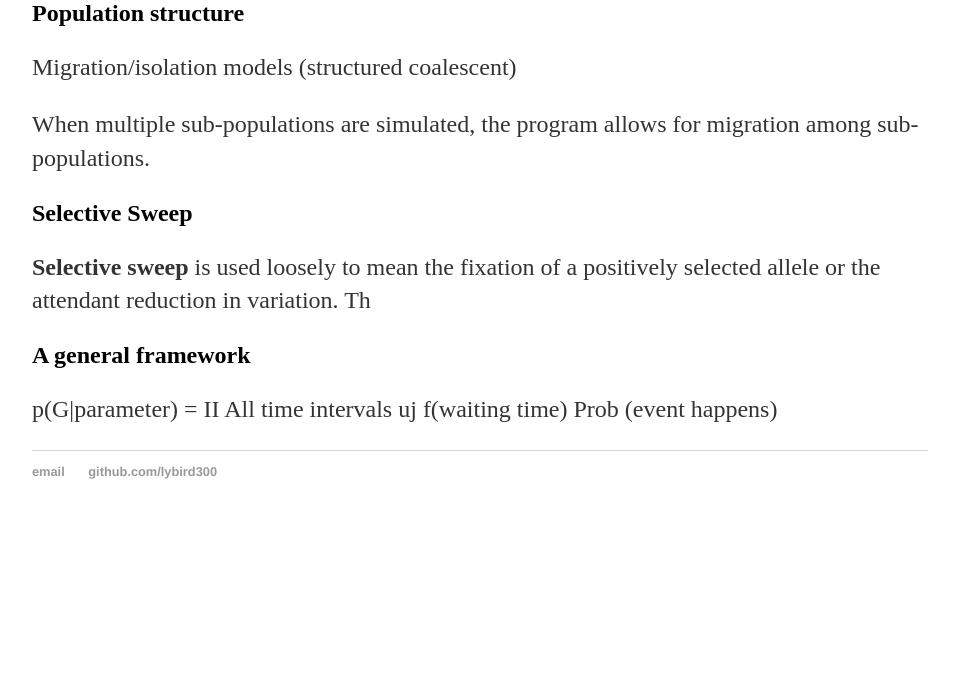
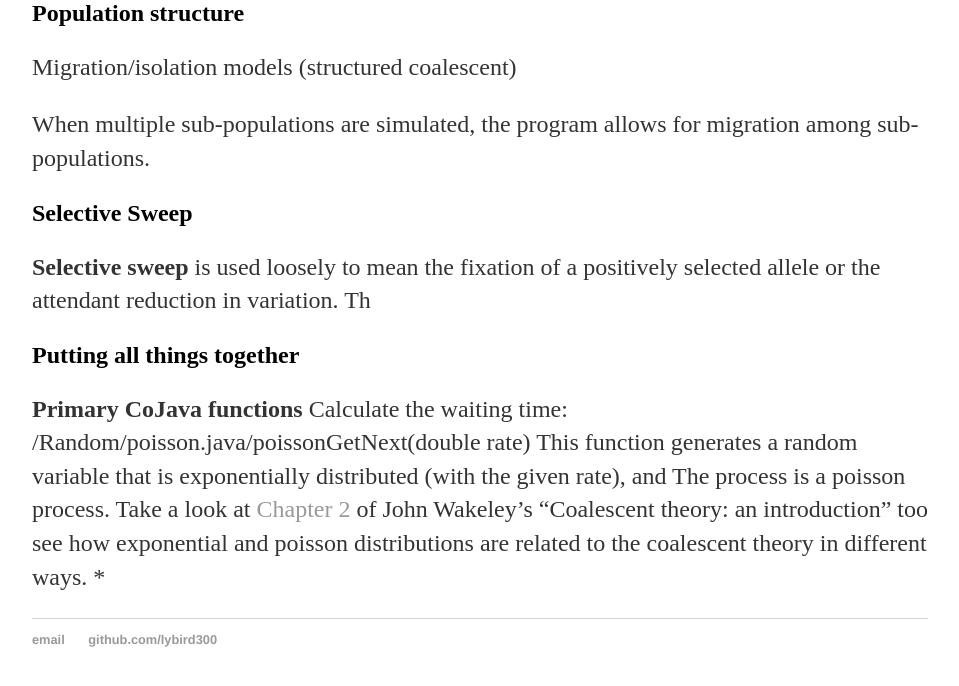
Before and after one commit to lybird300/lybird300.github.io, a Jekyll site: the page built from _posts/2015-04-03-coalescent2.md, in a window 1280 px wide and 900 px high, scrolled down 1572 px, cut to the strip 193-879 px from the top of the window. Shown: the whole strip, without its empty margins (160-1119 px from the left). Built offline with Jekyll 4.4.1, drawn with Linux system fonts in a browser that asks for light colours; before the commit the page ends 2304 px from its top, so only the background shows below that.

Commit message:
Update 2015-04-03-coalescent2.md

```diff
--- a/_posts/2015-04-03-coalescent2.md
+++ b/_posts/2015-04-03-coalescent2.md
@@ -25,8 +25,8 @@ When multiple sub-populations are simulated, the program allows for migration am
 <h2>Selective Sweep</h2>
 <b>Selective sweep</b> is used loosely to mean the fixation of a positively selected allele or the attendant reduction in variation. Th
 
-<h2>A general framework</h2>
-p(G|parameter) =
-II
-All time intervals uj
-f(waiting time) Prob (event happens)
+<h2>Putting all things together</h2>
+<b>Primary CoJava functions</b>
+Calculate the waiting time: /Random/poisson.java/poissonGetNext(double rate)
+This function generates a random variable that is exponentially distributed (with the given rate), and The process is a poisson process. Take a look at <a href="http://www.stats.ox.ac.uk/~didelot/popgen/Chapter2.pdf">Chapter 2</a> of John Wakeley's "Coalescent theory: an introduction" too see how exponential and poisson distributions are related to the coalescent theory in different ways.
+	 *
```
